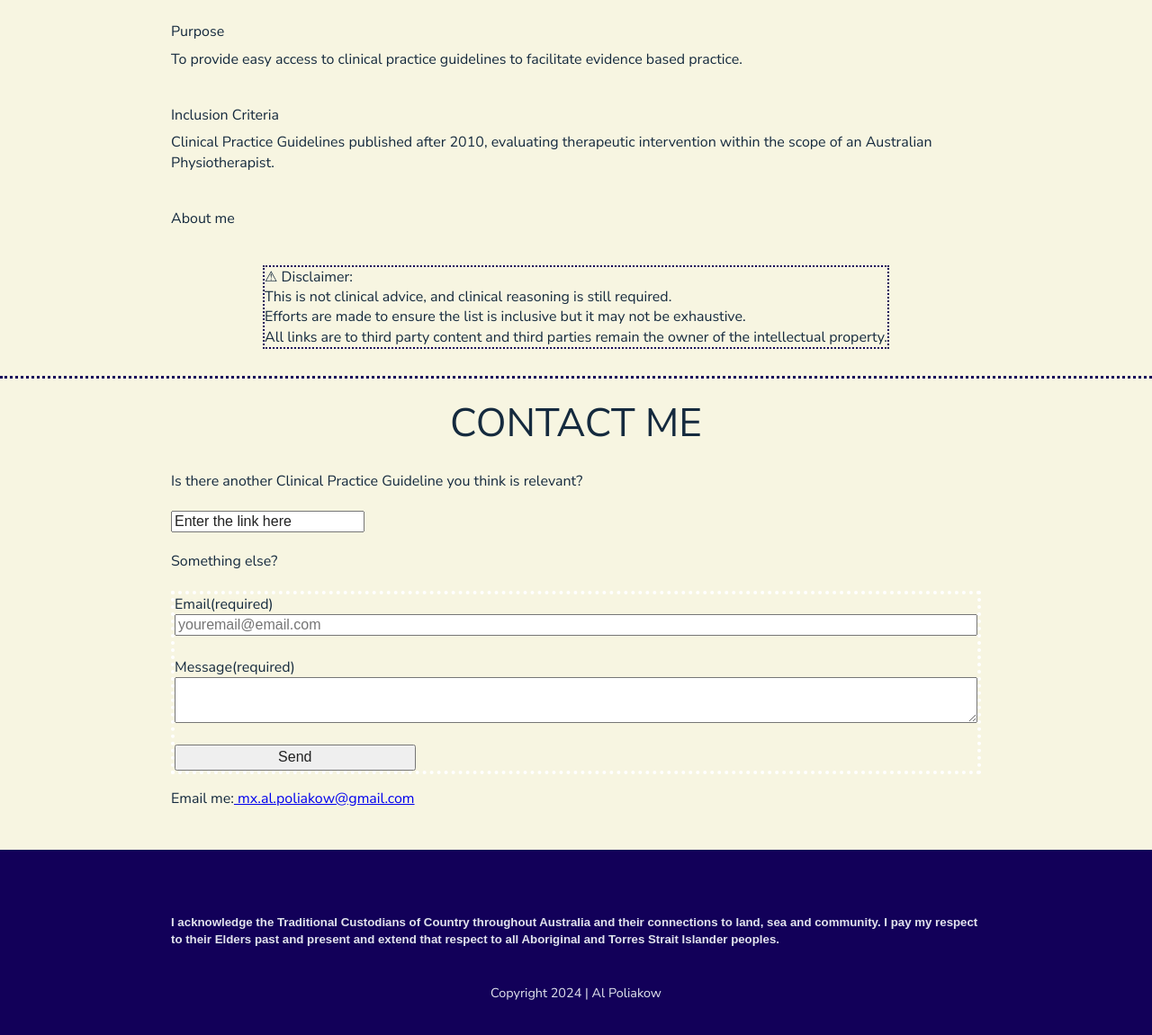
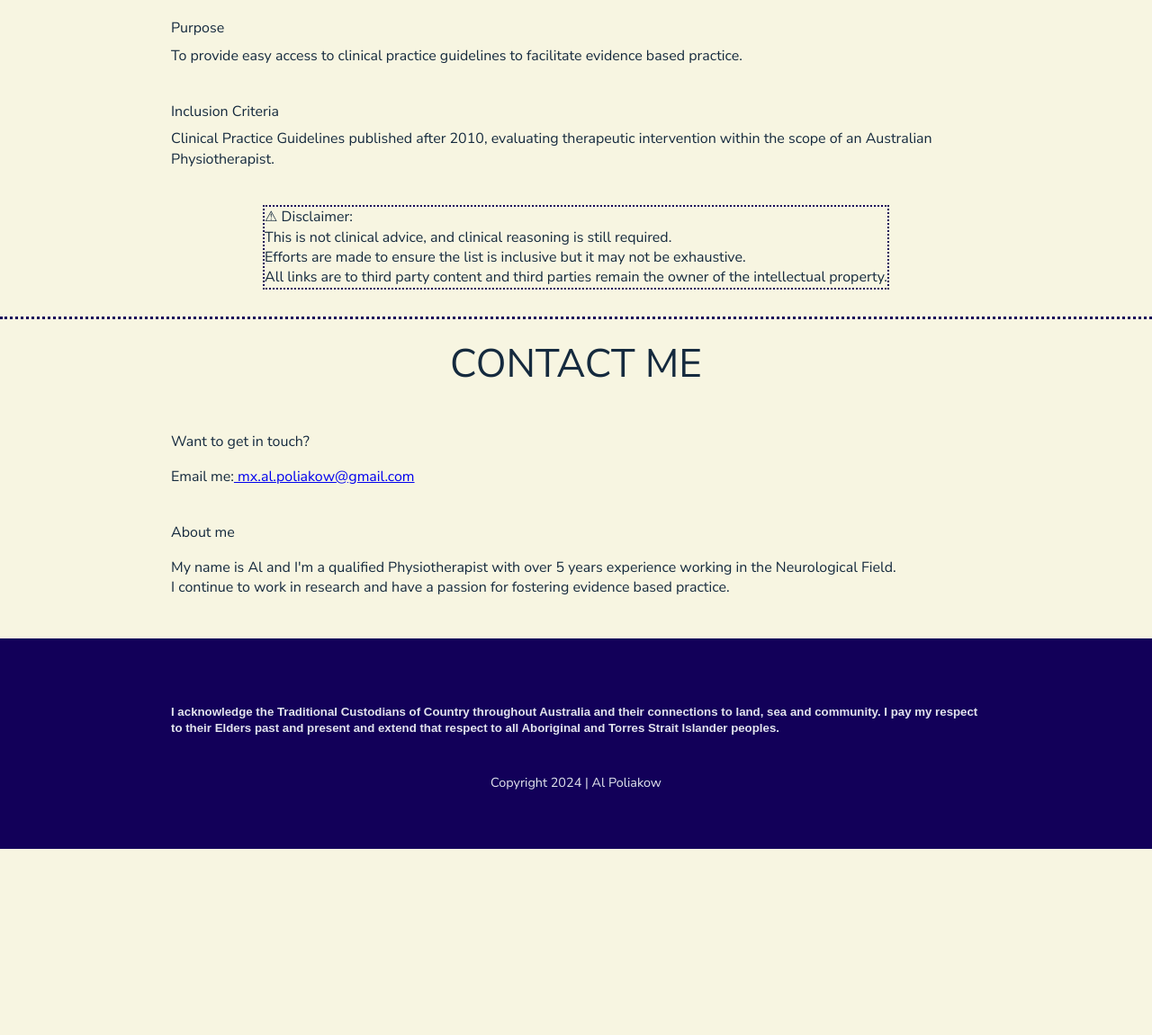
Before and after one commit to AlPoliakow/neurological-physiotherapy-guidelines-guide, a plain HTML site: page index.html in a window 1280 px wide. Shown: the part 1223-2374 px from the top of the page at 90% size. After the commit the page ends 2167 px from the top, so only its background shows below. Drawn offline with nearby package versions, Linux system fonts and the light colour scheme.

Commit message:
Simplified about

```diff
--- a/css/style.css
+++ b/css/style.css
@@ -135,7 +135,6 @@ header {
   justify-content: center;
   background: rgb(18, 0, 89);
   color: #e2e3ed;
-  border: yellow 2px dotted;
 }
 
 header .content-wrapper {
@@ -188,13 +187,18 @@ header nav ul li a {
   font-size: 1em;
   color: #e2e3ed;
   text-decoration:none;
+  font-weight: 700;
+}
+
+header nav ul li a:hover {
+  text-decoration: underline;
 }
 
 /*---MAIN STYLES---*/
 main .hero {
   display: flex;
   justify-content: center;
-  background: url('../img/pexels-pixabay-255527.jpg') rgb(39, 168, 133) no-repeat;
+  background: url('../img/pexels-pixabay-255527-2.jpg') rgb(39, 168, 133) no-repeat;
   background-size: cover;
   background-position: center;
   min-height: 450px;
@@ -364,16 +368,26 @@ main .hero h2 {
 
 #contact .content-wrapper{
   margin-bottom: 30px;
+  display:flex;
+  flex-direction:column;
 }
 
 #contact h2{
-  margin: 20px 0 0 0;
+  margin: 20px 0 1em 0;
   text-transform: uppercase;
   text-align:center;
   padding:0;
 }
 
-#contact .contact-form{
+#contact h4{
+  margin:0;
+}
+
+#contact .about-me-header{
+  margin-top: 1.5em;
+
+}
+/*#contact .contact-form{
   display:flex;
   flex-direction:column;
   border: 4px white dotted;
@@ -386,7 +400,7 @@ main .hero h2 {
 #contact button {
   width:30%;
   margin-top:1.5em;
-}
+}*/
 
 footer {
   display: flex;
--- a/index.html
+++ b/index.html
@@ -26,7 +26,8 @@
   <link
     href="https://fonts.googleapis.com/css2?family=Alata&family=Caveat:wght@400..700&family=Nunito+Sans:ital,opsz,wght@0,6..12,200..1000;1,6..12,200..1000&family=Shadows+Into+Light&display=swap"
     rel="stylesheet">
-    <link href="https://fonts.googleapis.com/css2?family=Permanent+Marker&family=Shadows+Into+Light&display=swap" rel="stylesheet">
+  <link href="https://fonts.googleapis.com/css2?family=Permanent+Marker&family=Shadows+Into+Light&display=swap"
+    rel="stylesheet">
   <!--Icons-->
   <!-- FontAwesome CDN version 5.5 -->
   <link rel="stylesheet" href="https://use.fontawesome.com/releases/v5.5.0/css/all.css"
@@ -82,10 +83,7 @@
           <p>To provide easy access to clinical practice guidelines to facilitate evidence based practice.</p>
           <h4>Inclusion Criteria</h4>
           <p>Clinical Practice Guidelines published after 2010, evaluating therapeutic intervention within the scope of
-            an
-            Australian Physiotherapist.</p>
-          <h4 class="about-me-header">About me</h4>
-          <p class="about-me-paragraph"></p>
+            an Australian Physiotherapist.</p>
         </div>
         <div class="disclaimer">
           <p>⚠ Disclaimer:<br>
@@ -98,21 +96,25 @@
     <section id="contact">
       <div class="content-wrapper">
         <h2>Contact me</h2>
-        <h4>Is there another Clinical Practice Guideline you think is relevant?</h4>
+        <h4> Want to get in touch?</h4>
+          <p>Email me:<a href="mailto:mx.al.poliakow@gmail.com"><!--<i class="fa-regular fa-envelope">--></i>
+              mx.al.poliakow@gmail.com</a></p>
+          <!--<a href="https://github.com/AlPoliakow/guidelines-guide/" target="_blank"
+            rel="noopener"><i class="fa-brands fa-github"></i></a>-->
+        <h4 class="about-me-header">About me</h4>
+        <p class="about-me-paragraph">My name is Al and I'm a qualified Physiotherapist with over 5 years experience working in the Neurological Field.<br>I continue to work in research and have a passion for fostering evidence based practice.</p>
+      </div>
+      <!--<h4>Is there another Clinical Practice Guideline you think is relevant?</h4>
           <input type="text" name="name" value="Enter the link here">
-        <h4>Something else?</h4>
-        <div class="contact-form">
+        <h4>Something else?</h4>-->
+      <!--<div class="contact-form">
           <label for="email-field" class="email">Email<span>(required)</span></label>
           <input id="email" placeholder="youremail@email.com" type="email" value>
           <label class="message-field">Message<span>(required)</span></label>
           <textarea id="text-field" class="message-field"></textarea>
           <button>Send</button>
-        </div>
-        <div>
-          <p>Email me:<a href="mailto:mx.al.poliakow@gmail.com"><!--<i class="fa-regular fa-envelope">--></i> mx.al.poliakow@gmail.com</a></p>
-            <!--<a href="https://github.com/AlPoliakow/guidelines-guide/" target="_blank"
-            rel="noopener"><i class="fa-brands fa-github"></i></a>-->
-      </div>
+        </div>-->
+
     </section>
   </main>
   <footer>
```
Also changed, not shown: img/pexels-pixabay-255527-2.jpg (added).
